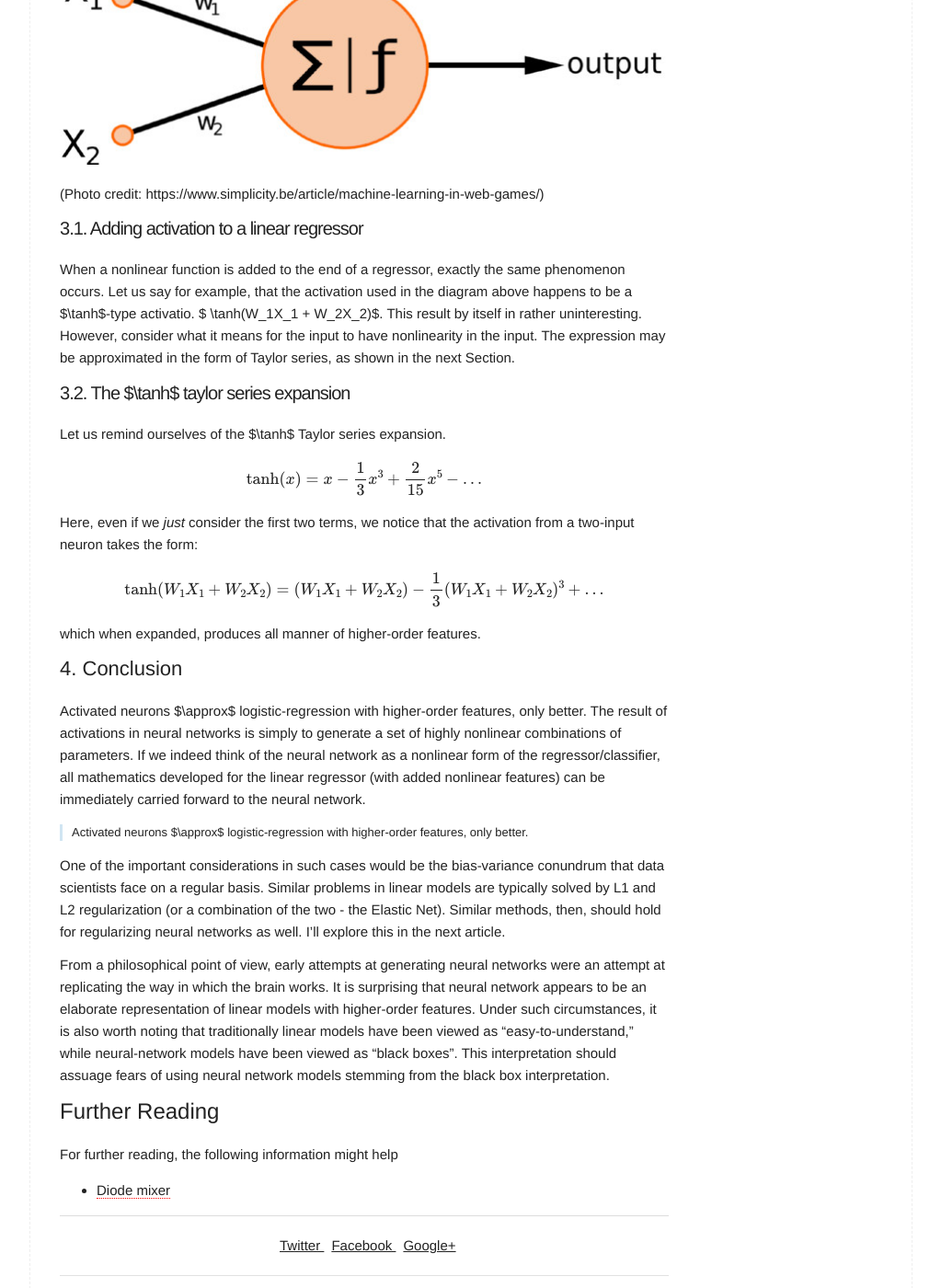
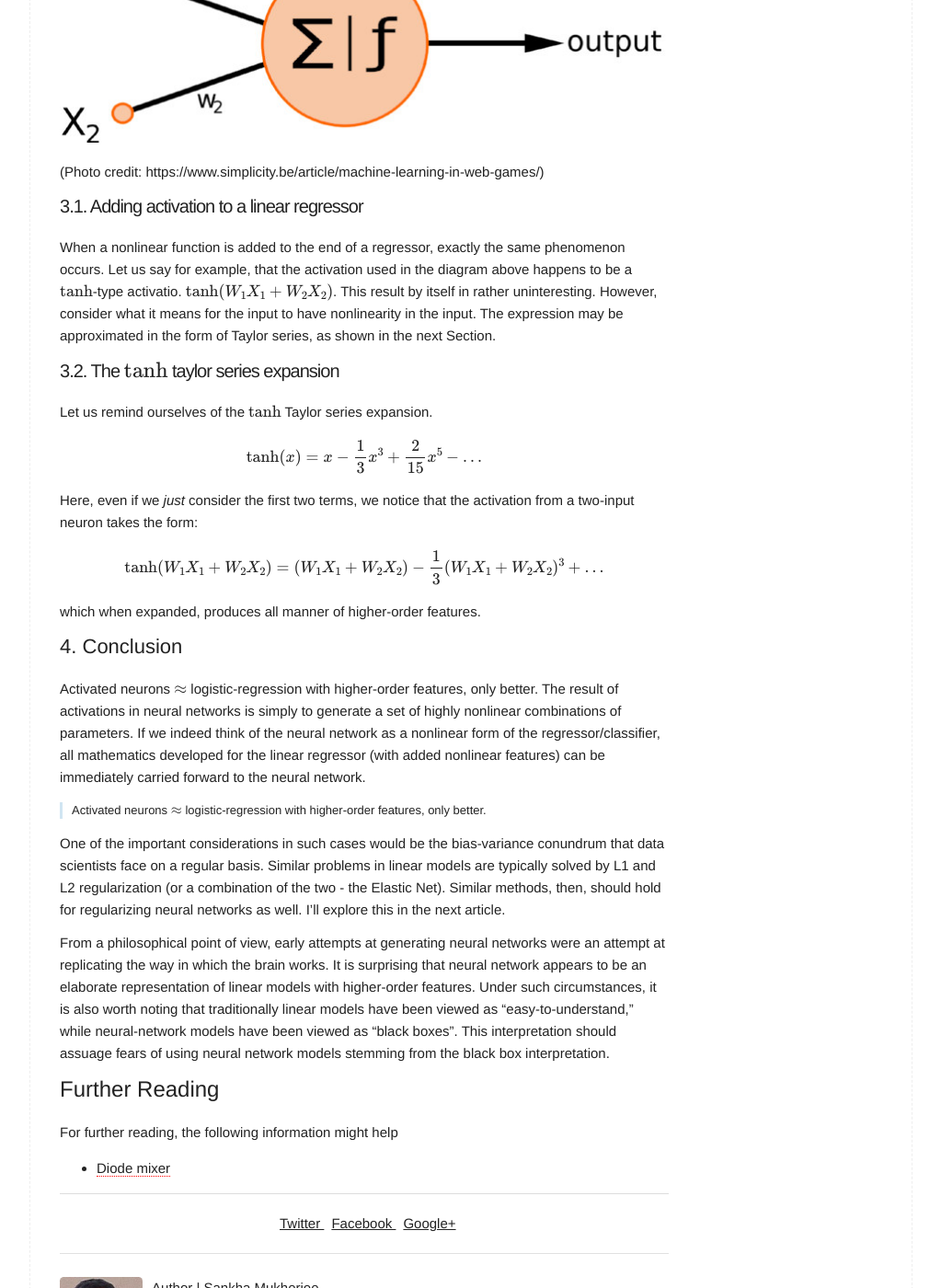
Before and after one commit to sankhaMukherjee/sankhaMukherjee.github.io, a Jekyll site: the page built from _posts/2017-09-01-What the Radio taught me about Deep Learning.md, in a window 1280 px wide and 1400 px high, scrolled down 1638 px. Shown: the whole window at 92% size, without its empty margins (128-1151 px from the left). Built offline with Jekyll 4.4.1, drawn with Linux system fonts in a browser that asks for light colours; formulas are drawn with MathJax 3; some of the changed text lies outside the part shown.

```diff
--- a/_posts/2017-09-01-What the Radio taught me about Deep Learning.md
+++ b/_posts/2017-09-01-What the Radio taught me about Deep Learning.md
@@ -11,15 +11,15 @@ During one of the courses I was following on Coursera, Andrew Ng mentioned that
 
 ## 1. A Deep Net without activation is a Logistic Regressor
 
-Let us consider a first layer of the network. The input is a vector $\mathbf{x}$, with associated weights matrix $\mathbf{W}_1$ for the first layer (we shall neglect the bias term which, will not change the mathematics too much). At the end of the first layer, the output values ($\mathbf{x}_1$) are simply:
+Let us consider a first layer of the network. The input is a vector \\(\mathbf{x}\\), with associated weights matrix \\(\mathbf{W}_1\\) for the first layer (we shall neglect the bias term which, will not change the mathematics too much). At the end of the first layer, the output values (\\(\mathbf{x}_1\\)) are simply:
 
 $$\mathbf{x}_1 = \mathbf{W}_1 \mathbf{x}$$
 
-This goes to the second layer, which has weights $\mathbf{W}_2$. Once these weights are applied, to the output of the first layer, the output of the second layer is then given as:
+This goes to the second layer, which has weights \\(\mathbf{W}_2\\). Once these weights are applied, to the output of the first layer, the output of the second layer is then given as:
 
 $$\mathbf{x}_2 = \mathbf{W}_2 \mathbf{x}_1 = \mathbf{W}_2 \mathbf{W}_1 \mathbf{x}  = \mathbf{W}_{21} \mathbf{x}  $$
 
-where, $ \mathbf{W}_2 \mathbf{W}_1  = \mathbf{W}_{21} $. We can continue this process for the rest of the layers of a neural network. Or, we can stop here. The final result is a linear model.
+where, \\(\mathbf{W}_2 \mathbf{W}_1  = \mathbf{W}_{21}\\) . We can continue this process for the rest of the layers of a neural network. Or, we can stop here. The final result is a linear model.
 
 
 ## 2. Revisiting the simple diode mixer
@@ -28,7 +28,7 @@ The mathematics of the FM radio is revolves around the idea of a nonlinear mixer
 
 ![diode mixer](Diode_Mixer.svg)
 
-The result of the intermediate frequency voltage $V_{IF}$ is proportional to the current through the diode $I_D$ as:
+The result of the intermediate frequency voltage \\(V_{IF}\\) is proportional to the current through the diode \\(I_D\\) as:
 
 $$I_D = I_0 \Big( \exp \big( \frac {qV_D} {nkT} \big) - 1 \Big)$$
 
@@ -44,7 +44,7 @@ You will notice that the expansion of the higher-order term in the nonlinearity
 
 > the nonlinearity produces the higher-order terms ...
 
-## 3. A neuron with $\tanh$ activation
+## 3. A neuron with \\(\tanh\\) activation
 
 Let us now take a look at a perceptron:
 
@@ -54,11 +54,11 @@ Let us now take a look at a perceptron:
 
 ### 3.1. Adding activation to a linear regressor
 
-When a nonlinear function is added to the end of a regressor, exactly the same phenomenon occurs. Let us say for example, that the activation used in the diagram above happens to be a $\tanh$-type activatio.  $ \tanh(W_1X_1 + W_2X_2)$. This result by itself in rather uninteresting. However, consider what it means for the input to have nonlinearity in the input. The expression may be approximated in the form of Taylor series, as shown in the next Section.
+When a nonlinear function is added to the end of a regressor, exactly the same phenomenon occurs. Let us say for example, that the activation used in the diagram above happens to be a \\(\tanh\\)-type activatio.  \\(\tanh(W_1X_1 + W_2X_2)\\). This result by itself in rather uninteresting. However, consider what it means for the input to have nonlinearity in the input. The expression may be approximated in the form of Taylor series, as shown in the next Section.
 
-### 3.2. The $\tanh$ taylor series expansion
+### 3.2. The \\(\tanh\\) taylor series expansion
 
-Let us remind ourselves of the $\tanh$ Taylor series expansion.
+Let us remind ourselves of the \\(\tanh\\) Taylor series expansion.
 
 $$ \tanh(x) = x - \frac {1} {3} x^3 + \frac {2} {15} x^5 - \ldots $$
 
@@ -71,9 +71,9 @@ which when expanded, produces all manner of higher-order features.
 
 ## 4. Conclusion
 
-Activated neurons $\approx$ logistic-regression with higher-order features, only better. The result of activations in neural networks is simply to generate a set of highly nonlinear combinations of parameters. If we indeed think of the neural network as a nonlinear form of the regressor/classifier, all mathematics developed for the linear regressor (with added nonlinear features) can be immediately carried forward to the neural network.
+Activated neurons \\(\approx\\) logistic-regression with higher-order features, only better. The result of activations in neural networks is simply to generate a set of highly nonlinear combinations of parameters. If we indeed think of the neural network as a nonlinear form of the regressor/classifier, all mathematics developed for the linear regressor (with added nonlinear features) can be immediately carried forward to the neural network.
 
-> Activated neurons $\approx$ logistic-regression with higher-order features, only better.
+> Activated neurons \\(\approx\\) logistic-regression with higher-order features, only better.
 
 One of the important considerations in such cases would be the bias-variance conundrum that data scientists face on a regular basis. Similar problems in linear models are typically solved by L1 and L2 regularization (or a combination of the two - the Elastic Net). Similar methods, then, should hold for regularizing neural networks as well. I'll explore this in the next article.
 
```
